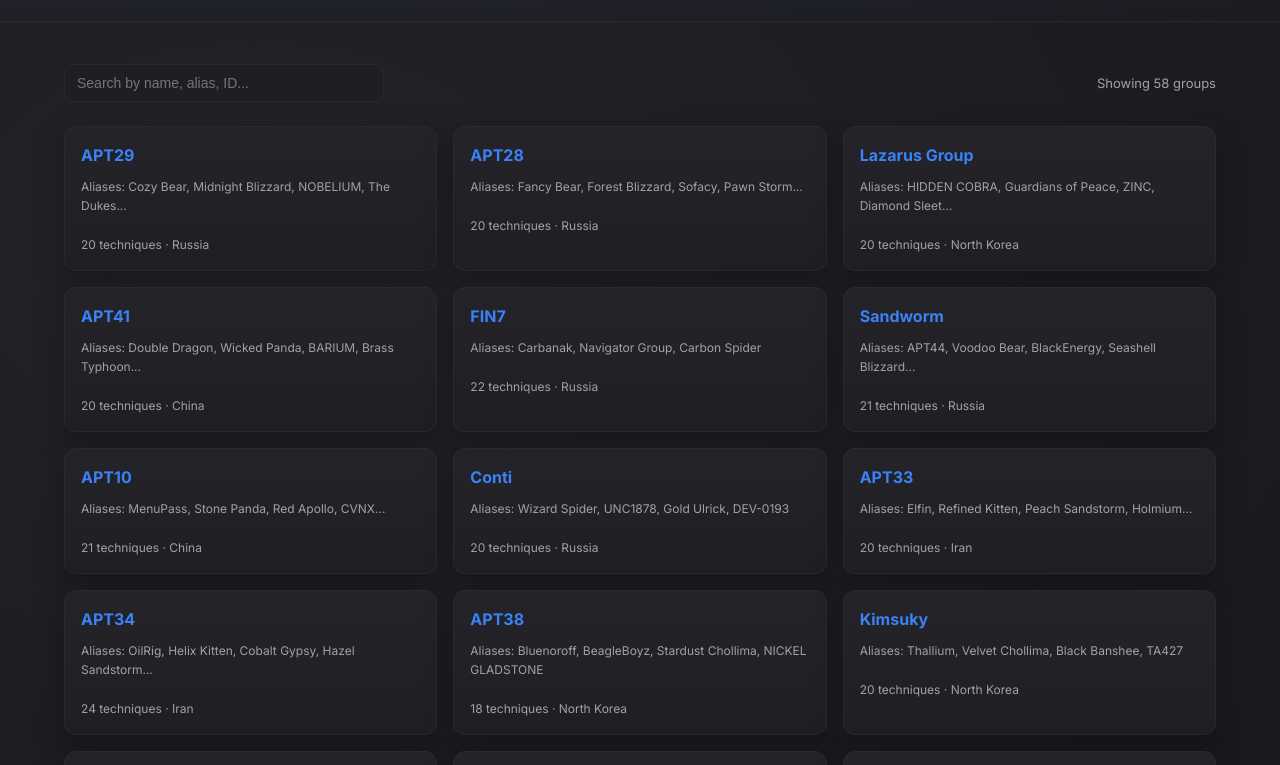
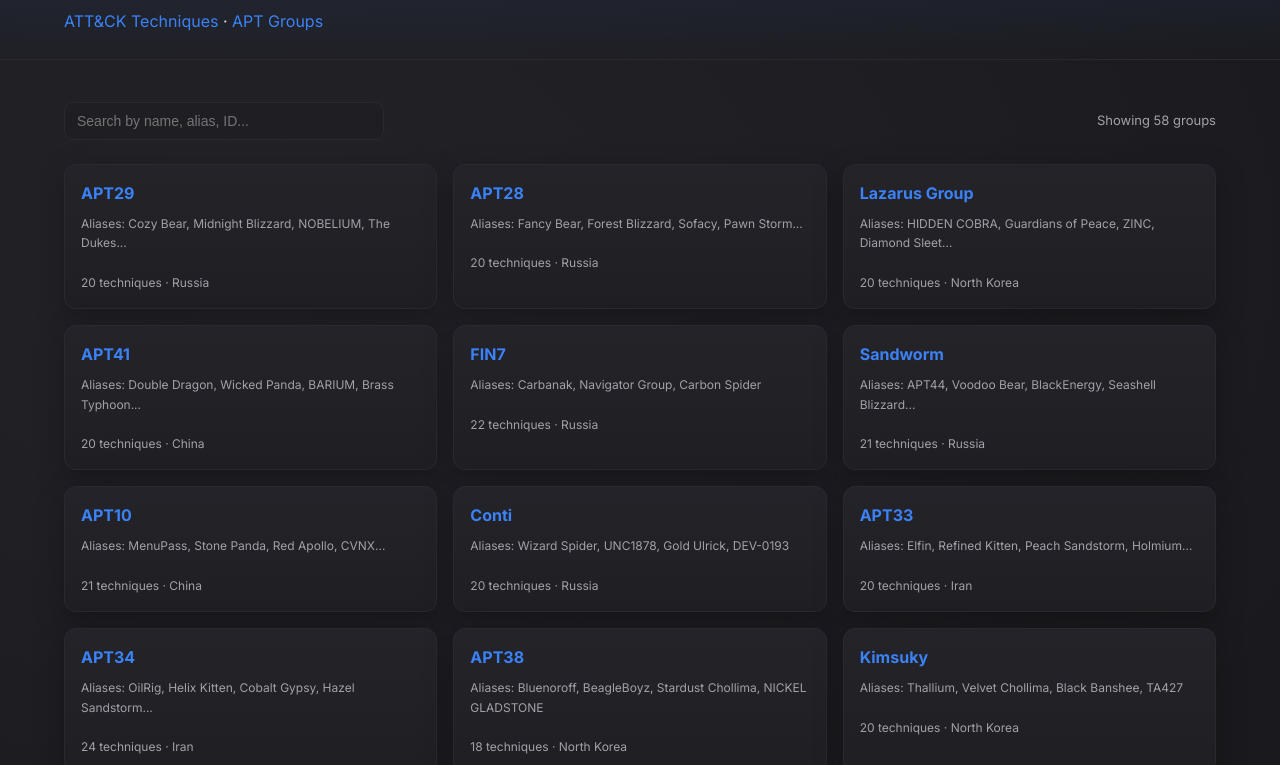
Before and after one commit to laurovfigueiredo/apt-encyclopedia-replica, a plain HTML site: page index.html in a window 1280 px wide. Shown: the part 89-854 px from the top of the page. Drawn offline with Linux system fonts and the light colour scheme.

Commit message:
Add navigation to ATT&CK view

```diff
--- a/index.html
+++ b/index.html
@@ -14,6 +14,9 @@
     <div class="container">
       <h1 class="logo">Cyllex <span class="muted">APT Encyclopedia</span></h1>
       <p class="sub">Replica with public data extracted from cyllex.io/encyclopedia</p>
+      <nav style="margin-top:12px">
+        <a href="attack.html">ATT&CK Techniques</a> · <a href="index.html">APT Groups</a>
+      </nav>
     </div>
   </header>
   <main class="container">
```
